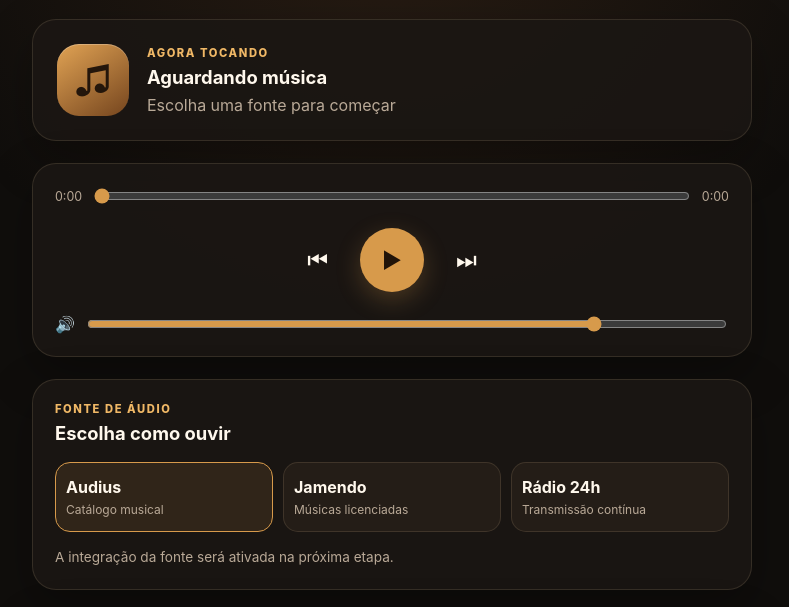
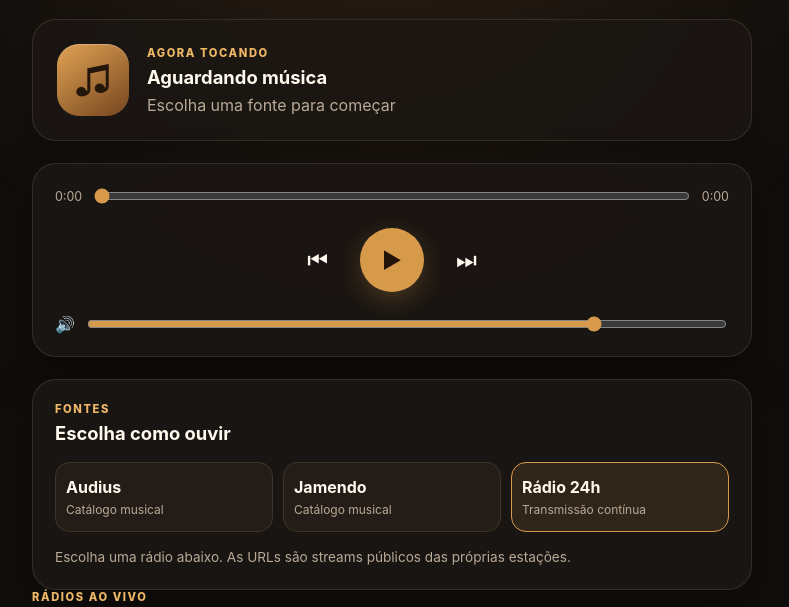
Before and after one commit to detiillimichel-max/R-DIOMODADEVIOLA, a plain HTML site: page index.html in a window 1280 px wide. Shown: the part 130-737 px from the top of the page, without its empty margins (248-1037 px from the left). Drawn offline with Linux system fonts and the light colour scheme.

Commit message:
feat: adicionar seleção de rádios ao vivo

```diff
--- a/index.html
+++ b/index.html
@@ -49,25 +49,36 @@
     <section class="source-card">
       <div class="section-heading">
         <div>
-          <span class="label">FONTE DE ÁUDIO</span>
+          <span class="label">FONTES</span>
           <h2>Escolha como ouvir</h2>
         </div>
       </div>
       <div class="source-grid">
-        <button class="source-option active" data-source="audius" type="button">
+        <button class="source-option" data-source="audius" type="button">
           <strong>Audius</strong>
           <span>Catálogo musical</span>
         </button>
         <button class="source-option" data-source="jamendo" type="button">
           <strong>Jamendo</strong>
-          <span>Músicas licenciadas</span>
+          <span>Catálogo musical</span>
         </button>
-        <button class="source-option" data-source="radio" type="button">
+        <button class="source-option active" data-source="radio" type="button">
           <strong>Rádio 24h</strong>
           <span>Transmissão contínua</span>
         </button>
       </div>
-      <p id="source-message" class="message">A integração da fonte será ativada na próxima etapa.</p>
+      <p id="source-message" class="message">Escolha uma rádio abaixo. As URLs são streams públicos das próprias estações.</p>
+    </section>
+
+    <section class="radio-card">
+      <div class="section-heading">
+        <div>
+          <span class="label">RÁDIOS AO VIVO</span>
+          <h2>Moda de viola e caipira</h2>
+        </div>
+        <span class="count">stream</span>
+      </div>
+      <div id="radio-list" class="radio-list"></div>
     </section>
 
     <section class="playlist-card">
```
